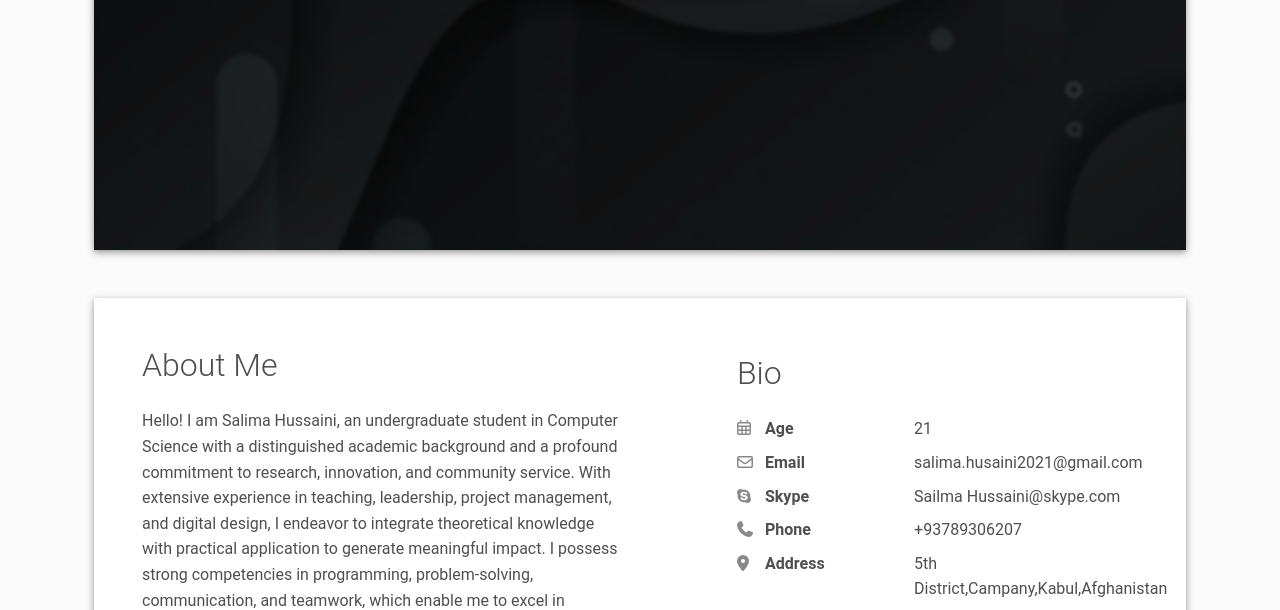
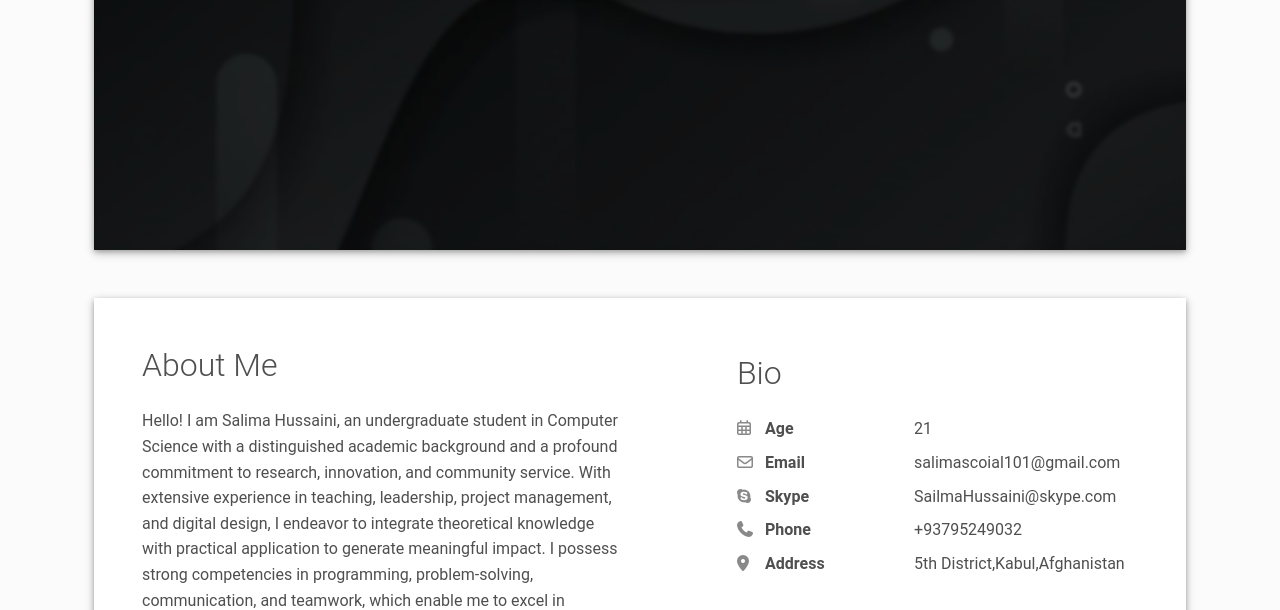
Before and after one commit to SalimaHussaini/Personal-Portfolio, a plain HTML site: page index.html in a window 1280 px wide. Shown: the part 362-972 px from the top of the page. Drawn offline with nearby package versions, Linux system fonts and the light colour scheme.

Commit message:
Update index.html

```diff
--- a/index.html
+++ b/index.html
@@ -92,25 +92,25 @@
               <div class="pb-2 fw-bolder"><i class="far fa-envelope pe-2 text-muted" style="width:24px;opacity:0.85;"></i> Email</div>
             </div>
             <div class="col-sm-7">
-              <div class="pb-2">salima.husaini2021@gmail.com</div>
+              <div class="pb-2">salimascoial101@gmail.com</div>
             </div>
             <div class="col-sm-5">
               <div class="pb-2 fw-bolder"><i class="fab fa-skype pe-2 text-muted" style="width:24px;opacity:0.85;"></i> Skype</div>
             </div>
             <div class="col-sm-7">
-              <div class="pb-2">Sailma Hussaini@skype.com</div>
+              <div class="pb-2">SailmaHussaini@skype.com</div>
             </div>
             <div class="col-sm-5">
               <div class="pb-2 fw-bolder"><i class="fas fa-phone pe-2 text-muted" style="width:24px;opacity:0.85;"></i> Phone</div>
             </div>
             <div class="col-sm-7">
-              <div class="pb-2">+93789306207</div>
+              <div class="pb-2">+93795249032</div>
             </div>
             <div class="col-sm-5">
               <div class="pb-2 fw-bolder"><i class="fas fa-map-marker-alt pe-2 text-muted" style="width:24px;opacity:0.85;"></i> Address</div>
             </div>
             <div class="col-sm-7">
-              <div class="pb-2">5th District,Campany,Kabul,Afghanistan</div>
+              <div class="pb-2">5th District,Kabul,Afghanistan</div>
             </div>
           </div>
         </div>
@@ -308,8 +308,8 @@
       <div class="row mb-4">
         <div class="col-md-5" data-aos="fade-left" data-aos-delay="200">
           <div class="mt-1">
-            <div class="h6"><i class="fas fa-phone pe-2 text-muted" style="width:24px;opacity:0.85;"></i> +093789306207</div>
-            <div class="h6"><i class="far fa-envelope pe-2 text-muted" style="width:24px;opacity:0.85;"></i>salima.husaini2021@gmail.com</div>
+            <div class="h6"><i class="fas fa-phone pe-2 text-muted" style="width:24px;opacity:0.85;"></i> +093795249032</div>
+            <div class="h6"><i class="far fa-envelope pe-2 text-muted" style="width:24px;opacity:0.85;"></i>salimascoial101@gmail.com</div>
           </div>
           <div class="mt-5 d-print-none">
 
```
